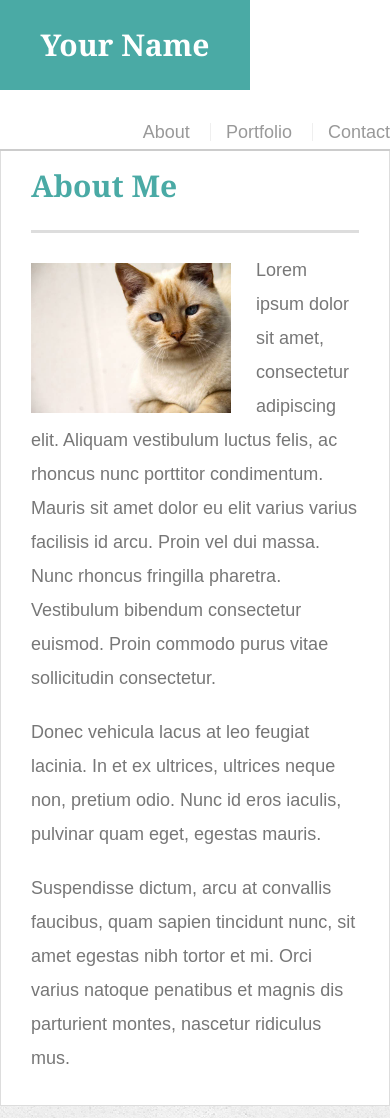
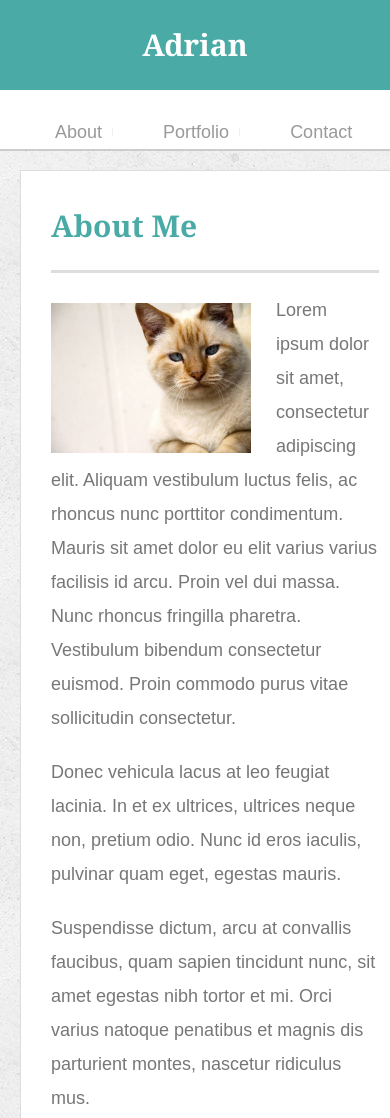
Before and after one commit to adriansg85/Resposive-Portfolio, a plain HTML site: page index.html in a window 390 px wide. Shown: the top 1118 px of the page. Drawn offline with Linux system fonts and the light colour scheme.

Commit message:
final entry

```diff
--- a/assets/css/style.css
+++ b/assets/css/style.css
@@ -218,9 +218,16 @@ input[type=submit] {
 
 @media screen and (max-width: 980px) {
 
-  .container {
+  .mq1 {
+    width: 660px;
+    float: left;
+    margin-left: 20px;
+
+  }
+
+  .mq3 {
     width: 100%;
-    max-width: 960px;
+    max-width: 300px;
 
   }
 }
@@ -228,19 +235,68 @@ input[type=submit] {
 
 @media screen and (max-width: 768px) {
 
-  .container {
+  .mq1 {
+    width: 100%;
+    max-width: 720px;
+
+  }
+
+  .mq2 {
     width: 100%;
     max-width: 760px;
 
   }
+  .mq3 {
+    width: 100%;
+    max-width: 300px;
+
+  }
+
 }
 
 @media screen and (max-width: 640px) {
 
-  .container {
+  .mq1 {
     width: 100%;
-    max-width: 640px;
+    max-width: 600px;
+    margin-top: 40px;
 
+  }
+  .mq2 {
+    width: 100%;
+    max-width: 400px;
+
+  }
+
+  .mq3 {
+    width: 100%;
+    max-width: 400px;
+
+  }
+
+  nav a {
+    display: inline-block;
+    text-align: center;
+    padding-left: 50px;
+    margin-left: 5px;
+    line-height: 8px;
+    color: #999;
+    text-decoration: none;
+    border-left: 1px solid #efefef;
+  }
+
+  #logo {
+
+    width: 100%;
+    height: 90px;
+    font-family: Georgia, Times, "Times New Roman", serif;
+    font-size: 30px;
+    font-weight: 700;
+    line-height: 90px;
+    color: #fff;
+    text-align: center;
+    text-decoration: none;
+    background: #4aaaa5;
   }
 
   #masthead {
--- a/index.html
+++ b/index.html
@@ -3,7 +3,7 @@
 
 <head>
   <meta charset="UTF-8">
-  <title>About | Your Name</title>
+  <title>About | Adrian</title>
   <link rel="stylesheet" type="text/css" href="assets/css/reset.css">
   <link rel="stylesheet" type="text/css" href="assets/css/style.css">
   <meta name="viewport" content="width=device-width, initial-scale=1.0">
@@ -12,17 +12,16 @@
 <body>
 
   <header id="masthead">
-    <div class="container">
-      <a href="index.html" id="logo">Your Name</a>
-      <nav>
+    <div class="container mq2">
+      <a href="index.html" id="logo">Adrian</a>
+      <nav class="mq3">
         <a href="index.html">About</a>
         <a href="portfolio.html">Portfolio</a>
         <a href="contact.html">Contact</a>
       </nav>
     </div>
   </header>
-
-  <div id="main-container" class="container">
+  <div id="main-container" class="container mq1">
     <section class="main-section">
       <h1>About Me</h1>
 
@@ -42,6 +41,7 @@
 
   </div>
 
+
   <footer>
     <div class="container">
       Copyright &copy;
```
Also changed, not shown: contact.html (+4 -4 lines), portfolio.html (+4 -4 lines).
